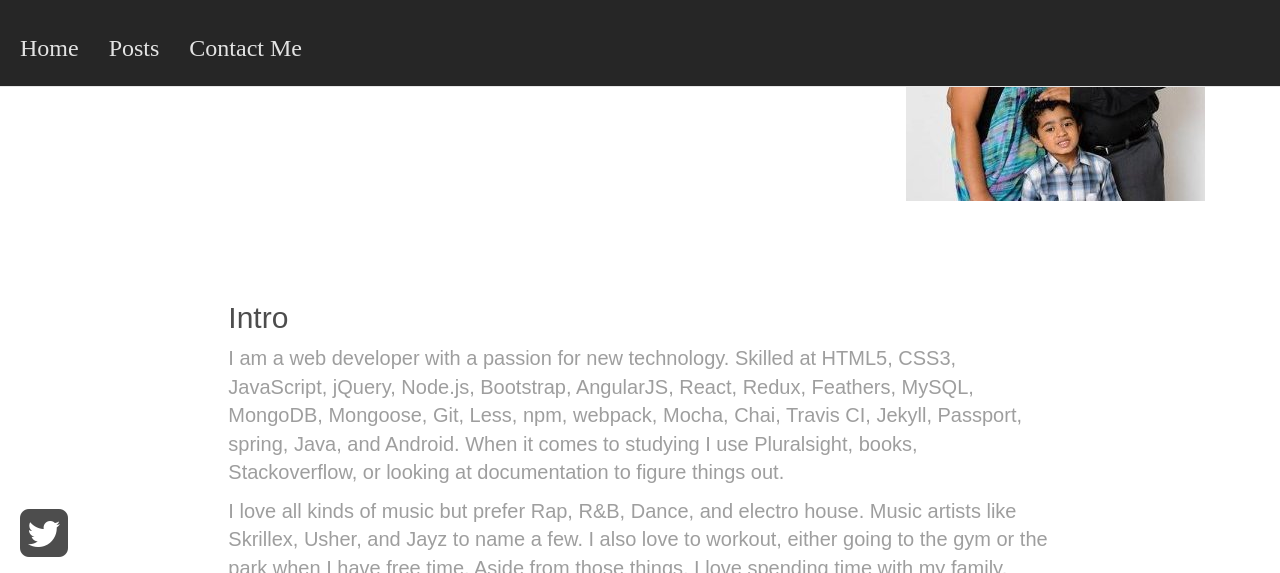
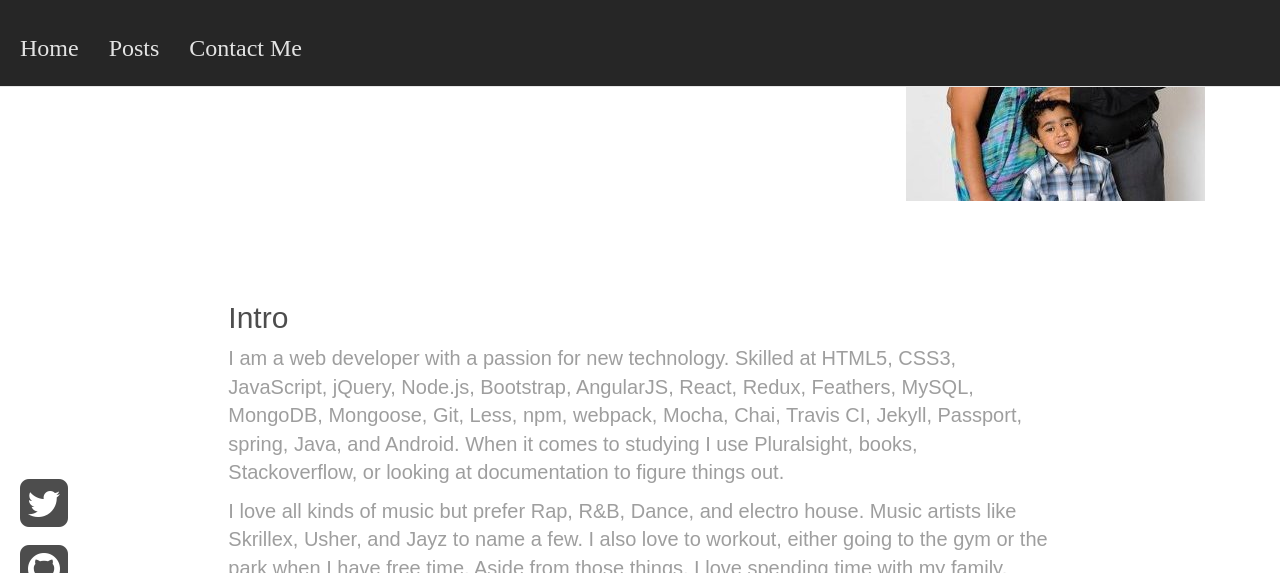
Before and after one commit to jayzamazing/Web-Developer-Portfolio, a Jekyll site: the page built from index.html, in a window 1280 px wide and 1400 px high, scrolled down 219 px. Shown: the top 573 px of the window. Built offline with Jekyll 4.4.1, drawn with Linux system fonts in a browser that asks for light colours; nearby versions of some CDN libraries; some web fonts are replaced; grey boxes are pictures that could not be loaded.

Commit message:
Added right margin to navbar button, added negative margin to fix aside social icons from going into footer in css/style.css. Changed img/awesomeshoppinglist.png.

```diff
--- a/css/style.css
+++ b/css/style.css
@@ -67,6 +67,7 @@
     transition: none;
 }
 .social-aside {
+  margin-top: -30px;
   max-width: 155.8px;
 }
 .social {
@@ -108,3 +109,6 @@
 code {
   padding: 0;
 }
+.navbar-toggle {
+  margin-right: 25px;
+}
```
Also changed, not shown: 1 other file.
